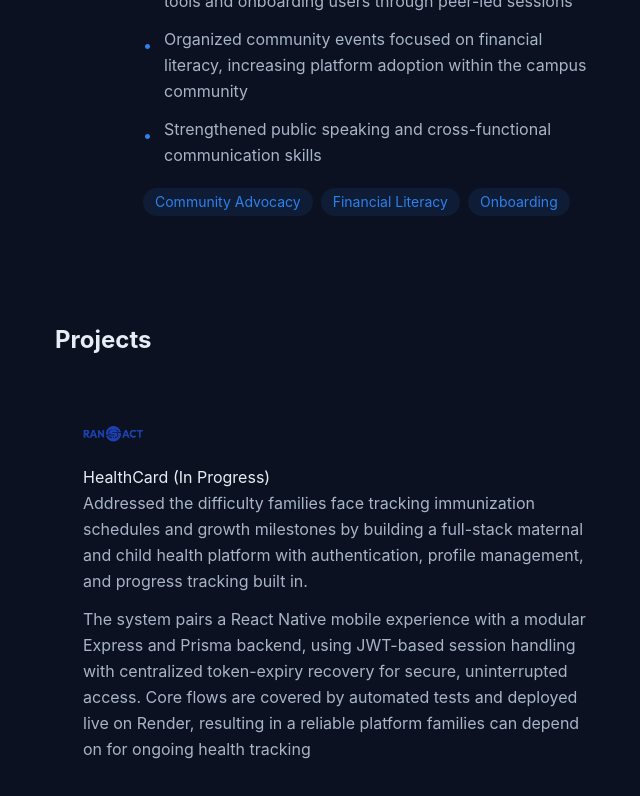
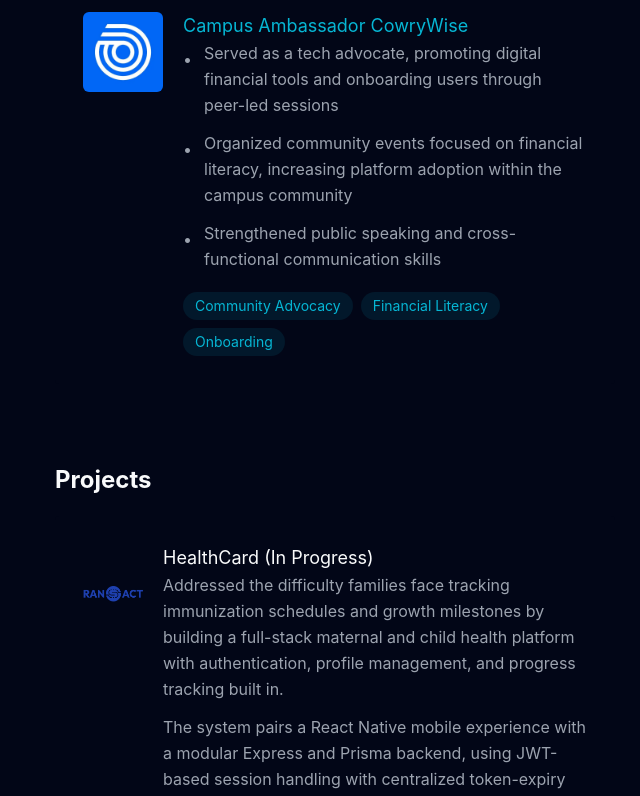
Before and after one commit to OjogoMercy/Portfolio, a React (Vite) app: page / in a window 1280 px wide. Shown: the part 1780-2576 px from the top of the page, without its empty margins (593-1233 px from the left). Built offline with nearby package versions, Linux system fonts and the light colour scheme.

Commit message:
feat: update styles in App.css, ExperienceCard, and ProjectCard components; add new asset paylinc.PNG

```diff
--- a/src/App.css
+++ b/src/App.css
@@ -1,17 +1,11 @@
 @import "tailwindcss";
 
 @theme {
-  /* Backgrounds */
-  --color-page-bg: #0B1120; /* page background */
-  --color-sidebar-bg: #131B2E; /* sidebar / card background */
-
-  /* Accent */
-  --color-accent: #2F80ED; /* coral */
-  --color-accent-dark: #381208; /* text on coral fills */
-
-  /* Text */
-  --color-text-primary: #E8EDF5;
-  --color-text-secondary: #A8B5C7; /* muted */
-  --color-border: #263248;
- --color-hover:#0C8575
+  --color-page-bg: #020617; /* very deep navy */
+  --color-sidebar-bg: #0f172a;
+  --color-text-primary: #f9fafb;
+  --color-text-secondary: #9ca3af;
+  --color-accent: #06b6d4; /* cyan */
+  --color-hover: #22d3ee;
+  --color-border: #1e293b;
 }
--- a/src/components/ExperienceCard.tsx
+++ b/src/components/ExperienceCard.tsx
@@ -2,14 +2,14 @@ import type { ExperienceItem } from "./Database";
 
 export default function ExperienceCard({ item }: { item: ExperienceItem }) {
   return (
-    <div className="bg-page-bg p-5 mt-5  sm:p-7 hover:bg-sidebar-bg rounded flex flex-col md:flex-row ">
+    <div className="bg-page-bg p-5 mt-5  sm:p-7 hover:bg-sidebar-bg rounded flex flex-row md:flex-row ">
       <img
         src={item.logo}
-        className=" h-15 w-15 rounded-md object-contain shrink-0 "
+        className=" h-20 w-20 rounded-md object-contain shrink-0 mr-5 "
         alt={item.company}
       />
       <div>
-       <h3 className="text-text-primary mt-3 md:mt-0 font-bold text-base sm:text-lg">
+       <h3 className="text-accent mt-3 md:mt-0  text-base sm:text-lg">
           {item.role} {item.company}
         </h3>
 
@@ -19,7 +19,7 @@ export default function ExperienceCard({ item }: { item: ExperienceItem }) {
               key={i}
               className="flex gap-3 text-text-secondary text-sm sm:text-base leading-relaxed"
             >
-              <span className="text-accent mt-1.5">•</span>
+              <span className="text-text-secondary mt-1.5">•</span>
               <span>{point}</span>
             </li>
           ))}
--- a/src/components/ProjectCard.tsx
+++ b/src/components/ProjectCard.tsx
@@ -2,14 +2,18 @@ import type { ProjectItem } from "./Database";
 
 export default function ProjectCard({ item }: { item: ProjectItem }) {
   return (
-    <div className="bg-page-bg p-5 mt-5  sm:p-7 hover:bg-sidebar-bg rounded flex-col">
+    <div className="bg-page-bg p-5 mt-5  sm:p-7 hover:bg-sidebar-bg rounded flex flex-col-reverse md:flex-row  group">
       <img
         src={item.logo}
         alt={item.company}
-        className=" h-15 w-15 rounded-md object-contain"
+        className="h-40 w-full sm:h-24 sm:w-24 md:h-15 md:w-15 rounded-md object-contain shrink-0 mr-5 mt-5"
       />
       <div>
-        <h3 className="text-text-primary">{item.company}</h3>
+        <a href={item.link}>
+          <h3 className="text-text-primary mt-3 md:mt-0 text-base sm:text-lg transition-colors duration-200 group-hover:text-accent">
+            {item.company}
+          </h3>
+        </a>
         <ul className="space-y-3 mb-5">
           {item.highlights.map((point, i) => (
             <li
@@ -20,6 +24,16 @@ export default function ProjectCard({ item }: { item: ProjectItem }) {
             </li>
           ))}
         </ul>
+        <div className="flex flex-wrap gap-2">
+          {item.tags.map((tag) => (
+            <span
+              key={tag}
+              className="text-xs sm:text-sm bg-accent/10 text-accent px-3 py-1 rounded-full"
+            >
+              {tag}
+            </span>
+          ))}
+        </div>
       </div>
     </div>
   );
```
Also changed, not shown: src/assets/paylinc.PNG (added). Lines whose indentation alone changed are shown as unchanged.
